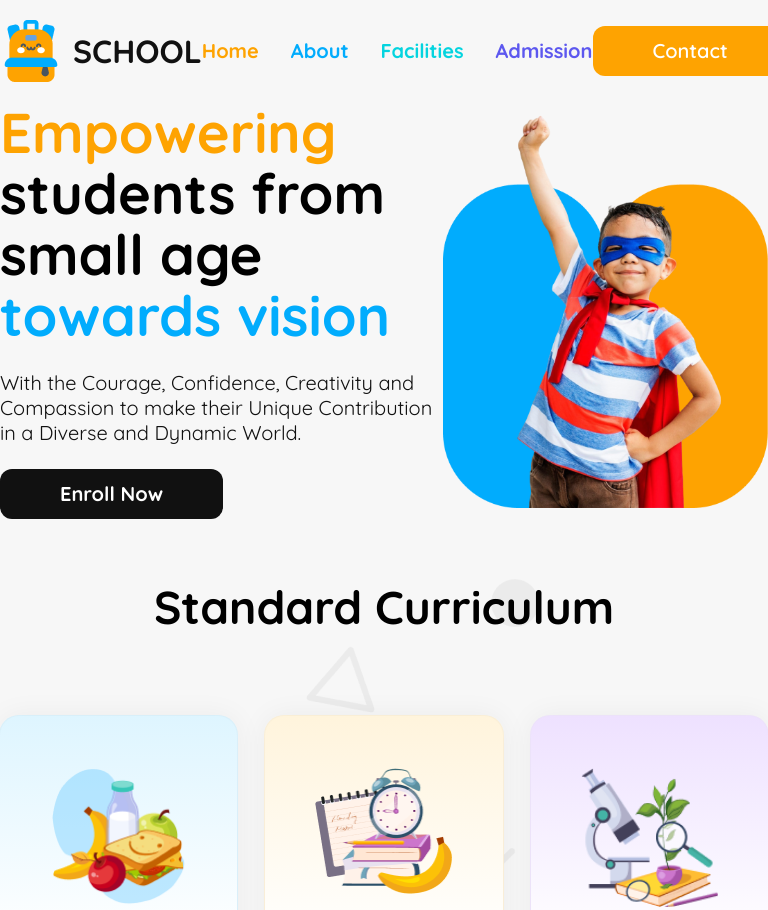
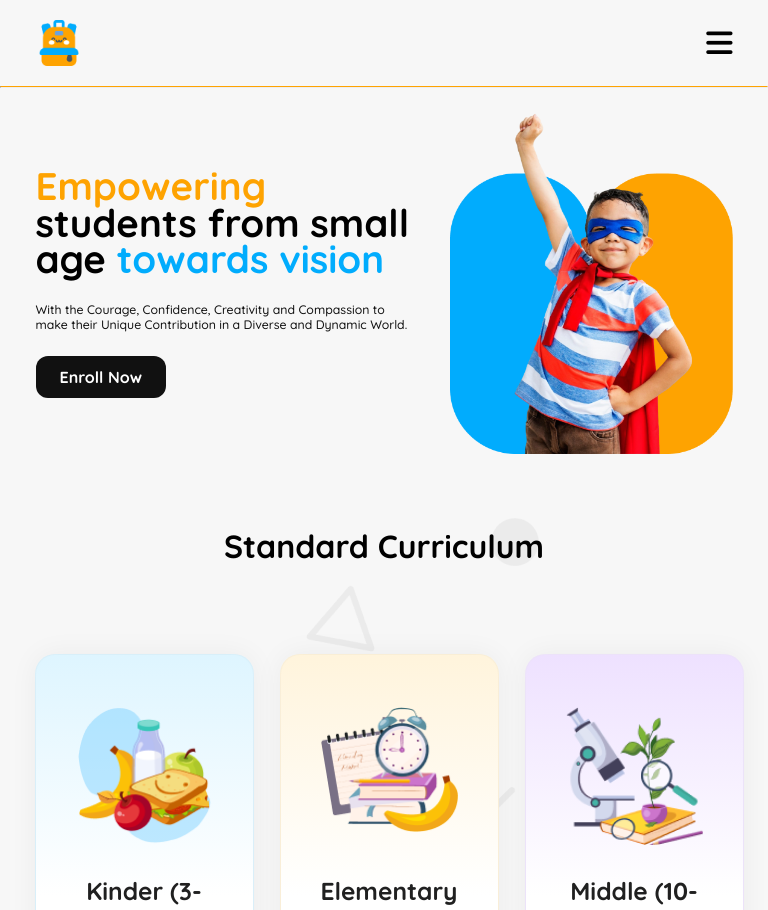
Before and after one commit to RifaOrin/Kids-School, a plain HTML site: page index.html in a window 768 px wide. Shown: the top 910 px of the page. Drawn offline with Linux system fonts and the light colour scheme.

Commit message:
medium device responsive style added

```diff
--- a/styles/kids.css
+++ b/styles/kids.css
@@ -652,3 +652,55 @@ Footer {
     line-height: 1.375rem;
   }
 }
+@media screen and (min-width: 577px) and (max-width: 997px) {
+  .navbar,
+  .banner {
+    max-width: 697px;
+  }
+  .nav-title {
+    display: none;
+  }
+  .nav-item {
+    display: none;
+  }
+  .fa-bars {
+    display: block;
+    font-size: 1.875rem;
+  }
+  .logo {
+    width: 46px;
+    height: 46px;
+  }
+  #contact-btn {
+    display: none;
+  }
+  .custom-hr {
+    display: block;
+    color: var(--orange);
+    border-top: 0.5px solid;
+    margin-bottom: 20px;
+  }
+  /* Banner responsive style */
+  .banner {
+    gap: 30px;
+  }
+  .banner-title {
+    font-size: 2.4rem;
+    line-height: 2.3rem;
+  }
+  .banner-description {
+    font-weight: 500;
+    font-size: 0.77rem;
+  }
+  #enroll-btn,
+  #view-btn {
+    padding: 6px 24px;
+    font-size: 1rem;
+  }
+  .main {
+    max-width: 697px;
+  }
+  .section-title {
+    font-size: 2rem;
+  }
+}
```
